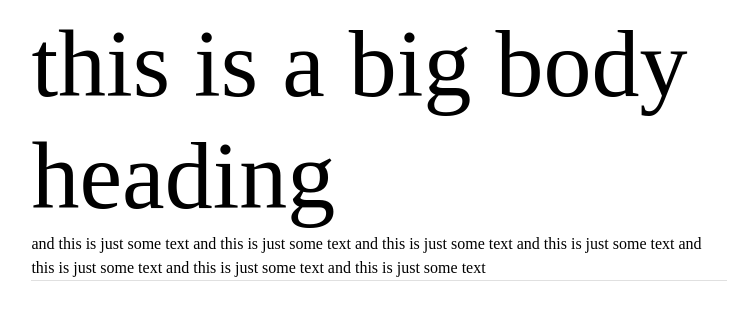
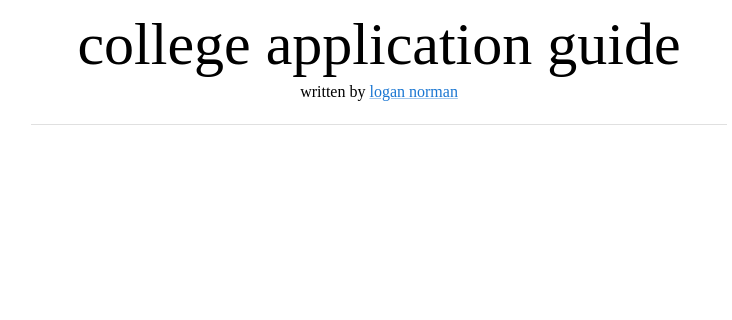
Before and after one commit to lognorman20/website-template, a React (Create React App) app: page / in a window 1280 px wide. Shown: the top 320 px of the page, without its empty margins (261-993 px from the left). Built offline with nearby package versions, Linux system fonts and the light colour scheme.

Commit message:
got the initial view going

```diff
--- a/public/index.html
+++ b/public/index.html
@@ -2,7 +2,7 @@
 <html lang="en">
   <head>
     <meta charset="utf-8" />
-    <link rel="icon" href="%PUBLIC_URL%/favicon.ico" />
+    <link rel="icon" href="%PUBLIC_URL%/nerd_emoji.png" />
     <meta name="viewport" content="width=device-width, initial-scale=1" />
     <meta name="theme-color" content="#000000" />
     <meta
@@ -24,7 +24,7 @@
       work correctly both with client-side routing and a non-root public URL.
       Learn how to configure a non-root public URL by running `npm run build`.
     -->
-    <title>React App</title>
+    <title>college application guide</title>
   </head>
   <body>
     <noscript>You need to enable JavaScript to run this app.</noscript>
--- a/src/App.js
+++ b/src/App.js
@@ -1,14 +1,12 @@
-import { Intro } from "./components/views/Intro";
+import { Intro } from "./components/Intro";
 import { Divider, ThemeProvider } from '@mui/material';
 import customTheme from './customTheme';
 
 function App() {
   return (
       <ThemeProvider theme={customTheme}>
-        <>
           <Intro />
-          <Divider />
-        </>
+          <Divider sx={{ my: 2}} />
       </ThemeProvider>
   );
 }
--- /dev/null
+++ b/src/components/Intro.jsx
@@ -0,0 +1,23 @@
+import { Box, Typography, Link } from "@mui/material";
+
+export function Intro() {
+    return (
+        <Box
+          display="flex"
+          flexDirection="column"
+          borderRadius='12px'
+        >
+            {/* page title section */}
+            <Typography align="center" variant="h2">
+                college application guide
+            </Typography>
+            {/* written by me section */}
+            <Typography align="center" variant="body1">
+                written by{' '}
+                <Link href="https://lognorman.medium.com/" target="_blank" rel="noopener">
+                    logan norman
+                </Link>{' '}
+            </Typography>
+        </Box>
+    )
+}
--- a/src/components/text/headings/HeadingOne.jsx
+++ /dev/null
@@ -1,20 +0,0 @@
-import { Typography } from "@mui/material";
-
-export function HeadingOne() {
-    return (
-        <>
-            <Typography variant="h1">
-                this is a big body heading
-            </Typography>
-            <Typography variant="body1">
-                and this is just some text
-                and this is just some text
-                and this is just some text
-                and this is just some text
-                and this is just some text
-                and this is just some text
-                and this is just some text
-            </Typography>
-        </>
-    )
-}
--- a/src/components/views/Intro.jsx
+++ /dev/null
@@ -1,15 +0,0 @@
-import { Box } from "@mui/material";
-import { HeadingOne } from "../text/headings/HeadingOne";
-
-export function Intro() {
-    return (
-        <Box
-          display="flex"
-          flexDirection="column"
-          alignItems="center"
-          borderRadius='12px'
-        >
-            <HeadingOne />
-        </Box>
-    )
-}
--- a/src/customTheme.js
+++ b/src/customTheme.js
@@ -1,6 +1,7 @@
 import { createTheme } from '@mui/material/styles';
 
 const customTheme = createTheme({
+  spacing: 10,
   typography: {
     fontFamily: 'Times New Roman, serif',
   },
--- a/src/index.js
+++ b/src/index.js
@@ -6,7 +6,7 @@ import reportWebVitals from './reportWebVitals';
 const root = ReactDOM.createRoot(document.getElementById('root'));
 root.render(
   <React.StrictMode>
-    <div style={{ maxWidth: '55%', margin: '0 auto', display: 'flex', flexWrap: 'wrap', flexDirection: 'column', justifyContent: 'center' }}>
+    <div style={{ maxWidth: '55%', margin: '0 auto', display: 'flex', flexWrap: 'wrap', flexDirection: 'column', }}>
       <App />
     </div>
   </React.StrictMode>
```
Also changed, not shown: public/nerd_emoji.png (added).
